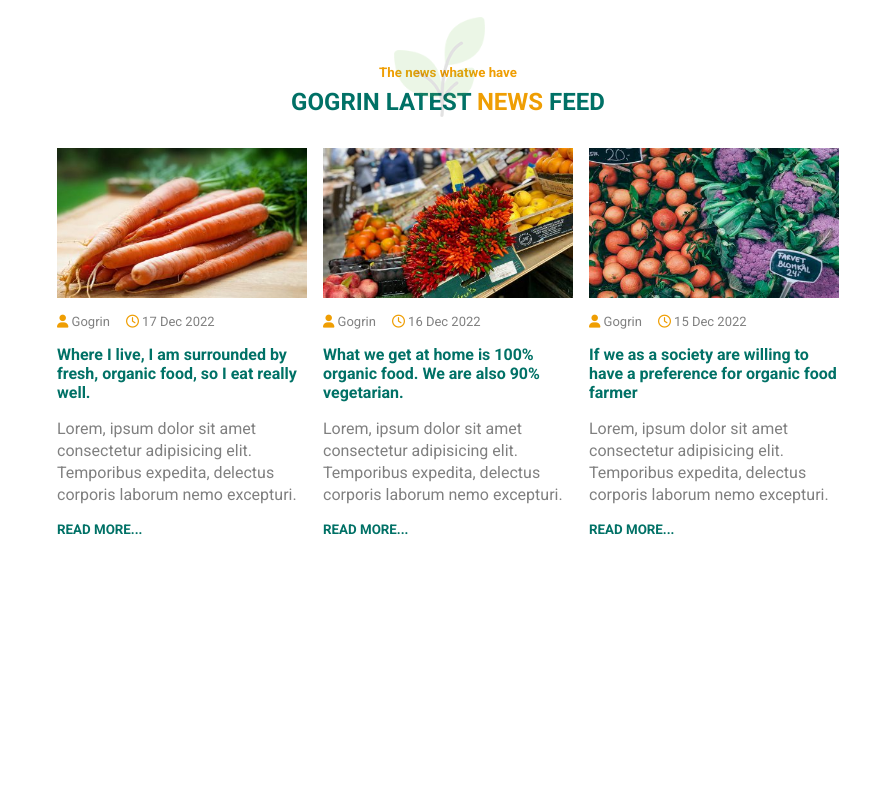
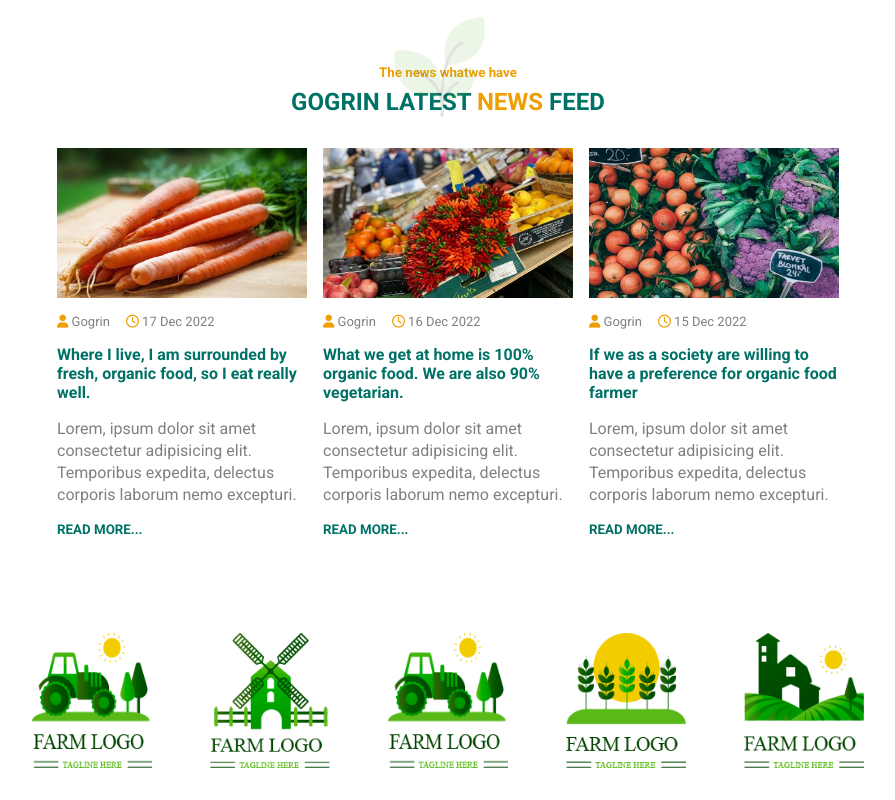
Before and after one commit to RiccardoSansone/proj-html-vuejs, a Vue app: page / in a window 1280 px wide. Shown: the part 3546-4346 px from the top of the page, without its empty margins (192-1087 px from the left). Before the commit the page ends 4115 px from the top, so only its background shows below. Built offline with nearby package versions, Linux system fonts and the light colour scheme.

Commit message:
add new section

```diff
--- a/src/App.vue
+++ b/src/App.vue
@@ -548,6 +548,18 @@ import './assets/scss/style.scss'
 
 
 
+    <!-- farm logo -->
+    <section class="farmLogo d-flex justify-between">
+        <img src="./assets/img/brand1.png" alt="">
+        <img src="./assets/img/brand4.png" alt="">
+        <img src="./assets/img/brand1.png" alt="">
+        <img src="./assets/img/brand3.png" alt="">
+        <img src="./assets/img/brand2.png" alt="">
+    </section>
+    <!-- /farm logo -->
+    <!-- /////////////// -->
+
+
 </main>
 <!-- /main -->
 <!-- /////////////// -->
--- a/src/assets/scss/style.scss
+++ b/src/assets/scss/style.scss
@@ -556,7 +556,18 @@
 // #endregion gogrin
 // <-//////////////->
 
-
+// #region farm logo
+.farmLogo{
+  width: 65%;
+  margin: auto;
+  margin-top: 6rem;
+  margin-bottom: 2rem;
+  img{
+    width: 120px;
+  }
+}
+// #endregion farm logo
+// <-//////////////->
 
 // #endregion main
 // <-//////////////->
```
